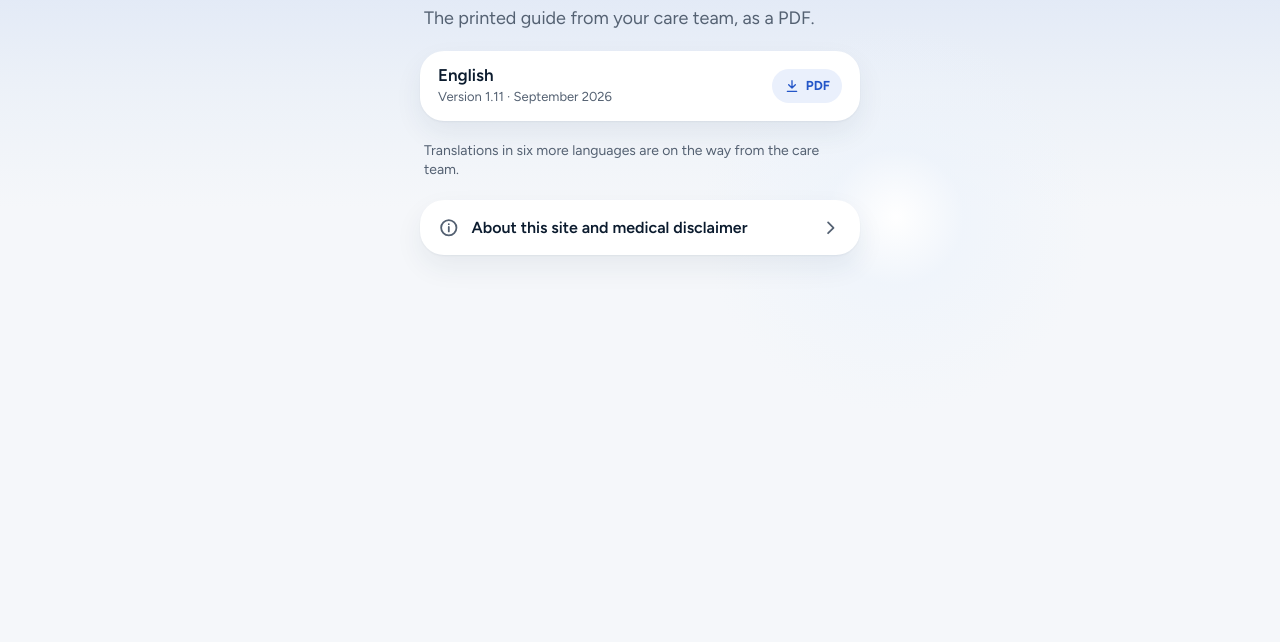
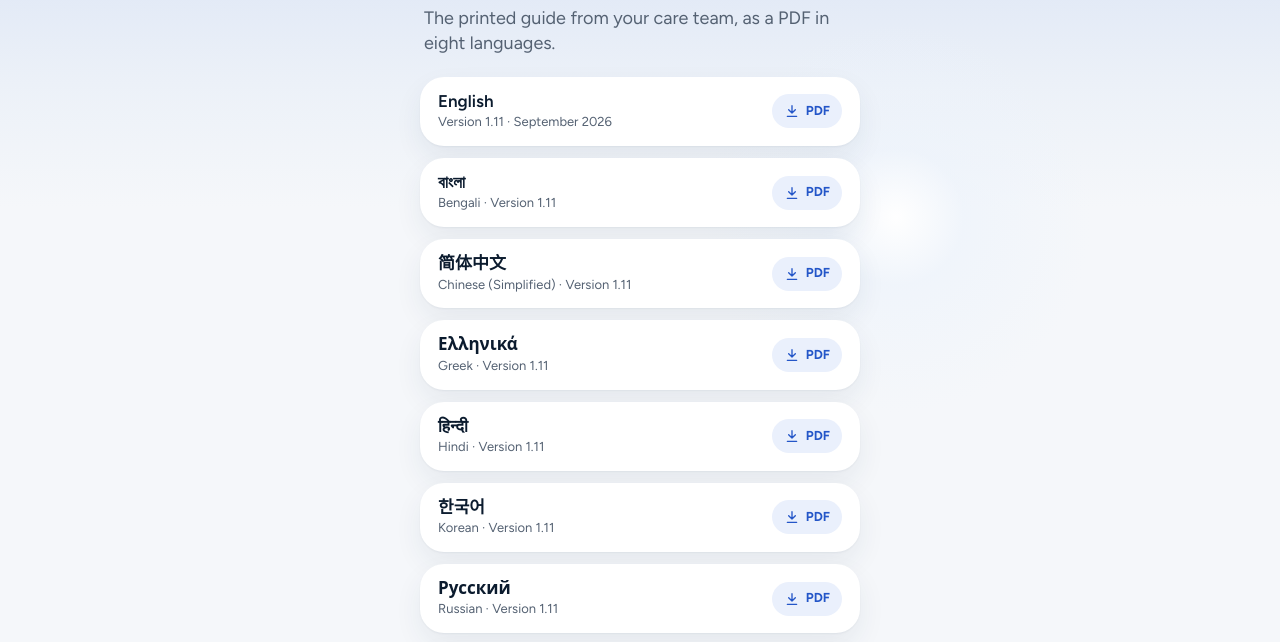
Before and after one commit to hsinger24/rassupport-site, a plain HTML site: page index.html in a window 1280 px wide. Both pictures are taken after a click on the link "Patient guide in other languages". Shown: the part 153-795 px from the top of the page. Drawn offline with Linux system fonts and the light colour scheme.

Commit message:
Add the patient guide in seven more languages
The Guide screen now lists eight PDFs: English plus Bengali, Simplified
Chinese, Greek, Hindi, Korean, Russian and Spanish (all v1.11). Each row
is labelled in its own language with the English name underneath.

Co-Authored-By: Claude <noreply@anthropic.com>

```diff
--- a/index.html
+++ b/index.html
@@ -321,9 +321,17 @@
 <!-- PATIENT GUIDE -->
 <section class="page" id="page-guide" data-page hidden>
   <div class="bar"><a class="circ" href="#home" aria-label="Back to home"><svg class="ic"><use href="#i-back"/></svg></a></div>
-  <div class="intro inset"><span class="eyebrow onsky">Patient information guide</span><h1>Read the guide</h1><p class="lead">The printed guide from your care team, as a PDF.</p></div>
-  <a class="dl" href="guide/rasonque-patient-guide-v1.11-en.pdf" target="_blank" rel="noopener"><span class="grow"><b>English</b><small>Version 1.11 · September 2026</small></span><span class="pdf"><svg class="ic"><use href="#i-download"/></svg>PDF</span></a>
-  <p class="note">Translations in six more languages are on the way from the care team.</p>
+  <div class="intro inset"><span class="eyebrow onsky">Patient information guide</span><h1>Read the guide</h1><p class="lead">The printed guide from your care team, as a PDF in eight languages.</p></div>
+  <div class="stack">
+    <a class="dl" href="guide/rasonque-patient-guide-v1.11-en.pdf" hreflang="en" target="_blank" rel="noopener"><span class="grow"><b>English</b><small>Version 1.11 · September 2026</small></span><span class="pdf"><svg class="ic"><use href="#i-download"/></svg>PDF</span></a>
+    <a class="dl" href="guide/rasonque-patient-guide-v1.11-bn.pdf" hreflang="bn" target="_blank" rel="noopener"><span class="grow"><b lang="bn">বাংলা</b><small>Bengali · Version 1.11</small></span><span class="pdf"><svg class="ic"><use href="#i-download"/></svg>PDF</span></a>
+    <a class="dl" href="guide/rasonque-patient-guide-v1.11-zh-hans.pdf" hreflang="zh-Hans" target="_blank" rel="noopener"><span class="grow"><b lang="zh-Hans">简体中文</b><small>Chinese (Simplified) · Version 1.11</small></span><span class="pdf"><svg class="ic"><use href="#i-download"/></svg>PDF</span></a>
+    <a class="dl" href="guide/rasonque-patient-guide-v1.11-el.pdf" hreflang="el" target="_blank" rel="noopener"><span class="grow"><b lang="el">Ελληνικά</b><small>Greek · Version 1.11</small></span><span class="pdf"><svg class="ic"><use href="#i-download"/></svg>PDF</span></a>
+    <a class="dl" href="guide/rasonque-patient-guide-v1.11-hi.pdf" hreflang="hi" target="_blank" rel="noopener"><span class="grow"><b lang="hi">हिन्दी</b><small>Hindi · Version 1.11</small></span><span class="pdf"><svg class="ic"><use href="#i-download"/></svg>PDF</span></a>
+    <a class="dl" href="guide/rasonque-patient-guide-v1.11-ko.pdf" hreflang="ko" target="_blank" rel="noopener"><span class="grow"><b lang="ko">한국어</b><small>Korean · Version 1.11</small></span><span class="pdf"><svg class="ic"><use href="#i-download"/></svg>PDF</span></a>
+    <a class="dl" href="guide/rasonque-patient-guide-v1.11-ru.pdf" hreflang="ru" target="_blank" rel="noopener"><span class="grow"><b lang="ru">Русский</b><small>Russian · Version 1.11</small></span><span class="pdf"><svg class="ic"><use href="#i-download"/></svg>PDF</span></a>
+    <a class="dl" href="guide/rasonque-patient-guide-v1.11-es.pdf" hreflang="es" target="_blank" rel="noopener"><span class="grow"><b lang="es">Español</b><small>Spanish · Version 1.11</small></span><span class="pdf"><svg class="ic"><use href="#i-download"/></svg>PDF</span></a>
+  </div>
   <a class="row" href="#about"><svg class="ic"><use href="#i-info"/></svg>About this site and medical disclaimer<svg class="ic chev"><use href="#i-chev"/></svg></a>
 </section>
 
```
Also changed, not shown: 8 other files.
